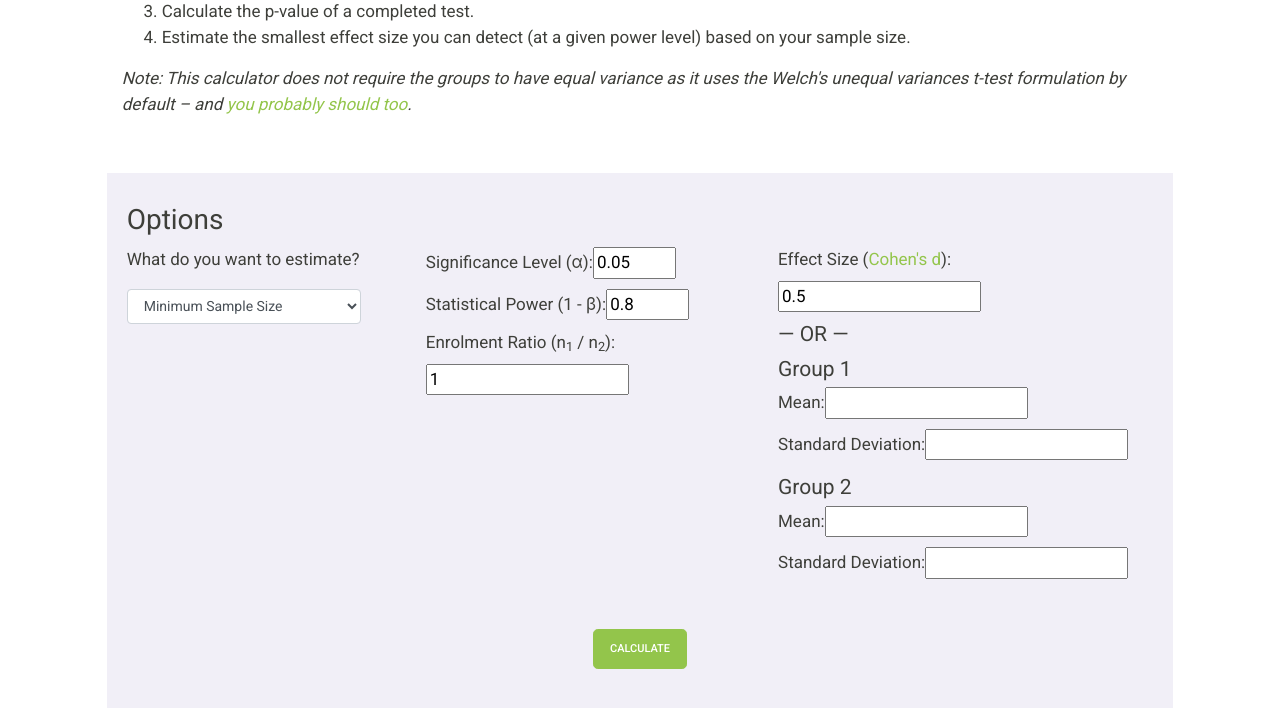
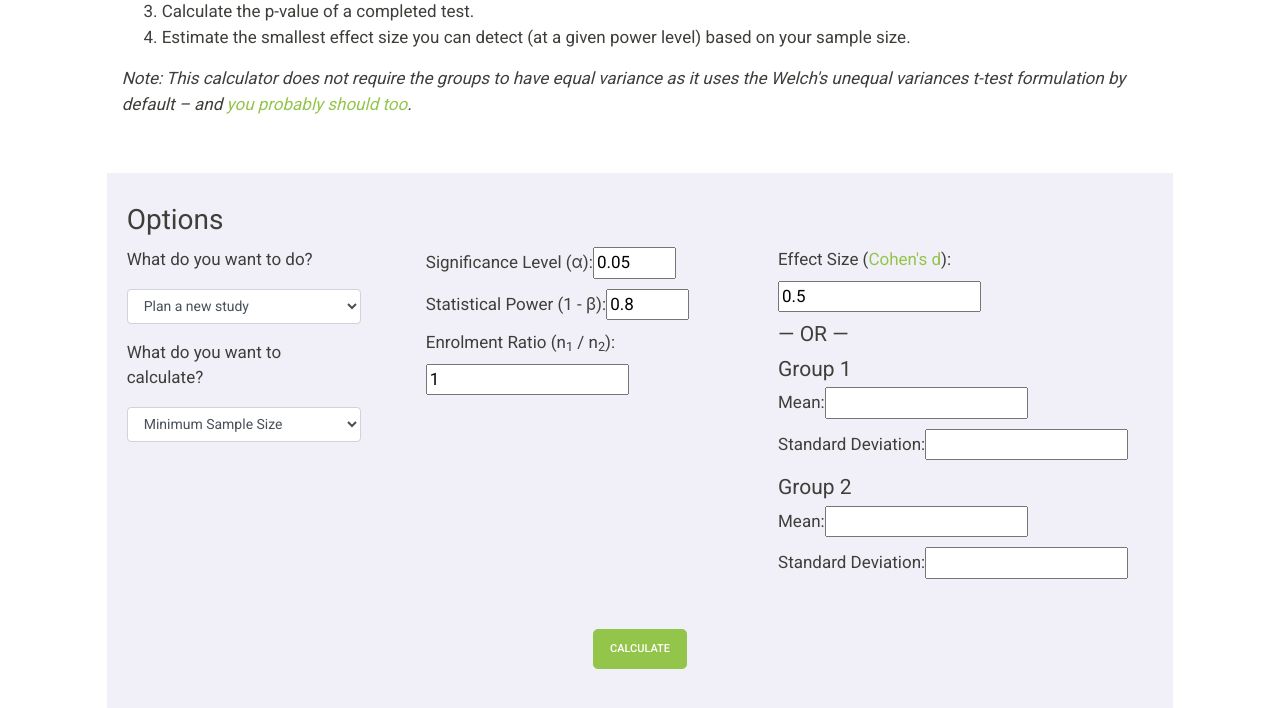
Before and after one commit to vladimiriii/power-calculator, a Flask app: page /t-test-independent-samples in a window 1280 px wide. Shown: the part 683-1391 px from the top of the page. Run offline with Flask 2, Linux system fonts and the light colour scheme; parts of the project's set-up code (start-up, migrations or seed data) failed here and were passed over; some libraries are stand-ins or nearby versions.

Commit message:
Separating pre and post study calculations

```diff
--- a/app/static/script/custom/chartGenerator.js
+++ b/app/static/script/custom/chartGenerator.js
@@ -4,6 +4,17 @@ let configThree = null;
 let chartOne = null;
 let chartTwo = null;
 let chartThree = null;
+
+
+function initializeCharts() {
+    Chart.defaults.global.defaultFontFamily = 'Roboto';
+    configOne = createChartConfig();
+    configTwo = createChartConfig();
+    configThree = createChartConfig();
+    chartOne = generateChart('chart-1', configOne);
+    chartTwo = generateChart('chart-2', configTwo);
+    chartThree = generateChart('chart-3', configThree);
+}
 
 
 function createChartConfig() {
--- a/app/static/script/custom/fieldMap.js
+++ b/app/static/script/custom/fieldMap.js
@@ -44,7 +44,9 @@ const fieldMap = {
 }
 
 const optionMap = {
+    "planning": {
         "sample-size": {
+            "displayName": "Minimum Sample Size",
             "compulsoryFields": {
                 "oneOf": ["alpha", "power", "enrolmentRatio"],
                 "perGroup": []
@@ -55,6 +57,7 @@ const optionMap = {
             }
         },
         "power": {
+            "displayName": "Statistical Power",
             "compulsoryFields": {
                 "oneOf": ["alpha"],
                 "perGroup": ["n"]
@@ -64,7 +67,21 @@ const optionMap = {
                 "perGroup": ["mean", "stdDev"]
             }
         },
+        "min-effect": {
+            "displayName": "Minimum Effect Size",
+            "compulsoryFields": {
+                "oneOf": ['alpha', 'power'],
+                "perGroup": ["n"]
+            },
+            "orFields": {
+                "oneOf": [],
+                "perGroup": []
+            }
+        }
+    },
+    "assessing": {
         "p-value": {
+            "displayName": "p-value",
             "compulsoryFields": {
                 "oneOf": [],
                 "perGroup": ["n"]
@@ -74,14 +91,28 @@ const optionMap = {
                 "perGroup": ["mean", "stdDev"]
             }
         },
-    "min-effect": {
+        "null-rejected": {
+            "displayName": "Was the Null Hypothesis Rejected",
             "compulsoryFields": {
-            "oneOf": ['alpha', 'power'],
+                "oneOf": ['alpha'],
                 "perGroup": ["n"]
             },
             "orFields": {
+                "oneOf": ["effectSize"],
+                "perGroup": ["mean", "stdDev"]
+            }
+        },
+        "t-crit": {
+            "displayName": "Critical t-statistic",
+            "compulsoryFields": {
                 "oneOf": [],
-            "perGroup": []
+                "perGroup": ["n"]
+            },
+            "orFields": {
+                "oneOf": ["effectSize"],
+                "perGroup": ["mean", "stdDev"]
             }
         }
+
     }
+}
--- a/app/static/script/custom/ttest2ind/onLoad.js
+++ b/app/static/script/custom/ttest2ind/onLoad.js
@@ -3,18 +3,12 @@ const groups = 2;
 $(document).ready(function(){
 
     // Run this to initiate a set of fields
-    updateInputs();
+    updateTargetSelector();
 
     // Initialize Charts
-    Chart.defaults.global.defaultFontFamily = 'Roboto';
-    configOne = createChartConfig();
-    configTwo = createChartConfig();
-    configThree = createChartConfig();
-    chartOne = generateChart('chart-1', configOne);
-    chartTwo = generateChart('chart-2', configTwo);
-    chartThree = generateChart('chart-3', configThree);
+    initializeCharts();
 
-    $("#target-list").change(updateInputs);
+    $("#status-list").change(updateTargetSelector);
     $("#go-btn").click(getEstimates);
 
 });
--- a/app/static/script/custom/ttest2ind/results.js
+++ b/app/static/script/custom/ttest2ind/results.js
@@ -29,13 +29,14 @@ async function getEstimates() {
 }
 
 function getInputs() {
+    const status = $("#status-list").val();
     const target = $("#target-list").val();
 
-    let generalFields = optionMap[target]["compulsoryFields"]['oneOf'];
-    generalFields = generalFields.concat(optionMap[target]["orFields"]['oneOf']);
+    let generalFields = optionMap[status][target]["compulsoryFields"]['oneOf'];
+    generalFields = generalFields.concat(optionMap[status][target]["orFields"]['oneOf']);
 
-    let sampleFields = optionMap[target]["compulsoryFields"]['perGroup'];
-    sampleFields = sampleFields.concat(optionMap[target]["orFields"]['perGroup']);
+    let sampleFields = optionMap[status][target]["compulsoryFields"]['perGroup'];
+    sampleFields = sampleFields.concat(optionMap[status][target]["orFields"]['perGroup']);
 
     // Initiate results object
     const inputs = {'target': target};
--- a/app/static/script/custom/ttest2ind/toolbar.js
+++ b/app/static/script/custom/ttest2ind/toolbar.js
@@ -1,14 +1,29 @@
-function updateInputs() {
-    const target = $("#target-list").val();
-    addOptionFields(target, "compulsoryFields", false);
-    addOptionFields(target, "orFields", true);
-    $("#results-table").empty();
-    $("#formulae").empty();
+function updateTargetSelector() {
+    resetOptionsAndResults();
+    $("#target-select").empty();
+
+    const status = $("#status-list").val();
+    let options = `<p>What do you want to calculate?</p>`;
+    options += `<select id="target-list" class="form-control eco-select">`;
+    for (key in optionMap[status]) {
+        options += `<option value="${key}">${optionMap[status][key]['displayName']}</option>`;
+    }
+    options += `</select>`;
+    $("#target-select").append(options);
+    $("#target-list").change(updateInputOptions);
+    updateInputOptions();
 }
 
+function updateInputOptions() {
+    resetOptionsAndResults();
+    const status = $("#status-list").val();
+    const target = $("#target-list").val();
+    addOptionFields(status, target, "compulsoryFields", false);
+    addOptionFields(status, target, "orFields", true);
+}
 
-function addOptionFields(target, div, orField) {
-    const oneOffFields = optionMap[target][div]['oneOf'];
+function addOptionFields(status, target, div, orField) {
+    const oneOffFields = optionMap[status][target][div]['oneOf'];
     const optionRowClass = "option-row";
     const headerClass = "option-header";
     $("#" + div).empty();
@@ -41,7 +56,7 @@ function addOptionFields(target, div, orField) {
     }
 
     // Sample Fields (need to be repeated X times)
-    const perGroupFields = optionMap[target][div]['perGroup'];
+    const perGroupFields = optionMap[status][target][div]['perGroup'];
     if (perGroupFields.length > 0) {
         if (orField) {
             $("#" + div).append('<h4 class="' + headerClass + '"> — OR —</h4>');
@@ -60,3 +75,11 @@ function addOptionFields(target, div, orField) {
         }
     }
 }
+
+function resetOptionsAndResults() {
+    $("#results-table").empty();
+    $("#formulae").empty();
+    initializeCharts();
+    $("#compulsoryFields").empty();
+    $("#orFields").empty();
+}
--- a/app/templates/t-test-two-ind.html
+++ b/app/templates/t-test-two-ind.html
@@ -60,14 +60,18 @@
                 </div>
                 <div class="row">
                     <div class="col-md-3">
-                        <p>What do you want to estimate?
-                        <div id="target-select" class="form-group question-select">
-                            <select id="target-list" class="form-control eco-select">
-                                <option value='sample-size'>Minimum Sample Size</option>
-                                <option value='power'>Statistical Power</option>
-                                <option value='p-value'>p value</option>
-                                <option value='min-effect'>Minimum Effect Size</option>
-                            </select>
+                        <div class="row">
+                            <div class="col-md-12">
+                                <div id="status-select" class="form-group question-select">
+                                    <p>What do you want to do?</p>
+                                    <select id="status-list" class="form-control eco-select">
+                                        <option value='planning'>Plan a new study</option>
+                                        <option value='assessing'>Assess a completed study</option>
+                                    </select>
+                                </div>
+                                <div id="target-select" class="form-group question-select">
+                                </div>
+                            </div>
                         </div>
                     </div>
                     <div class="col-md-4 option-col" id="compulsoryFields"></div>
```
Lines whose indentation alone changed are shown as unchanged.
